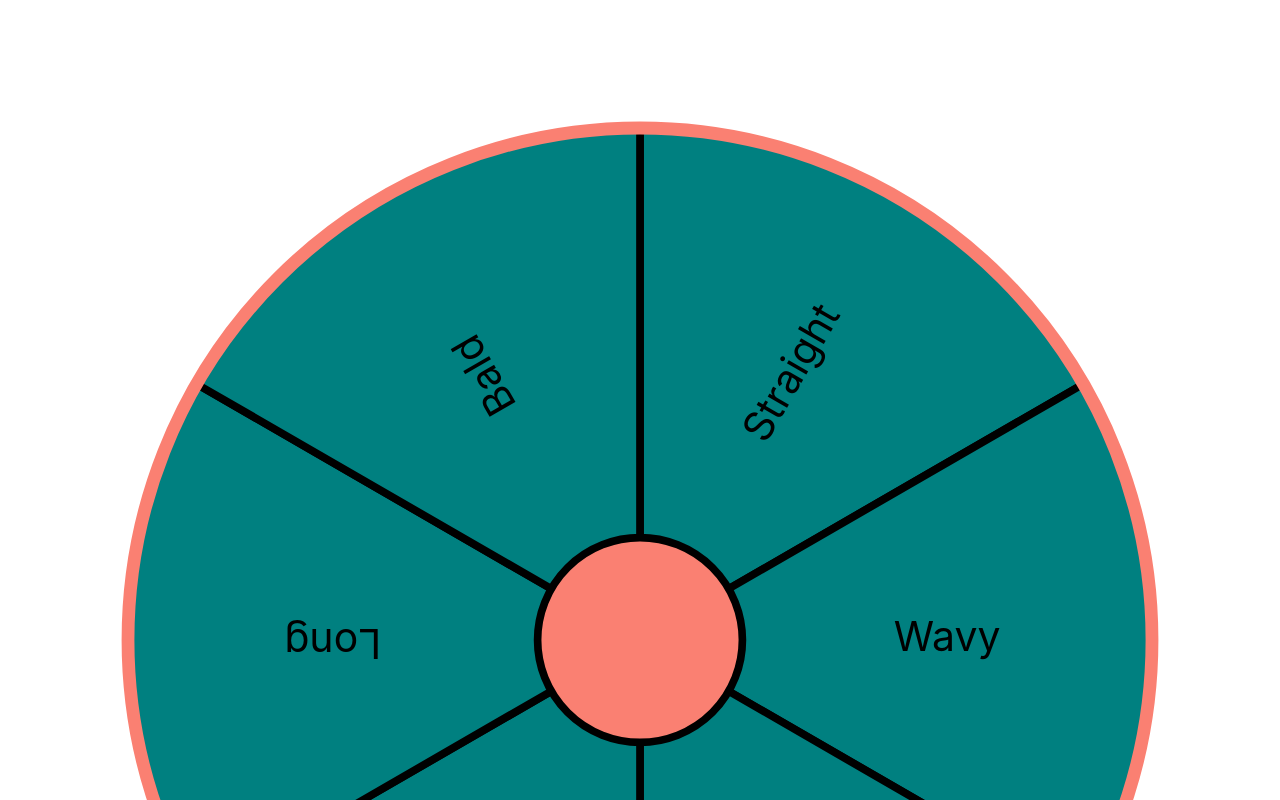
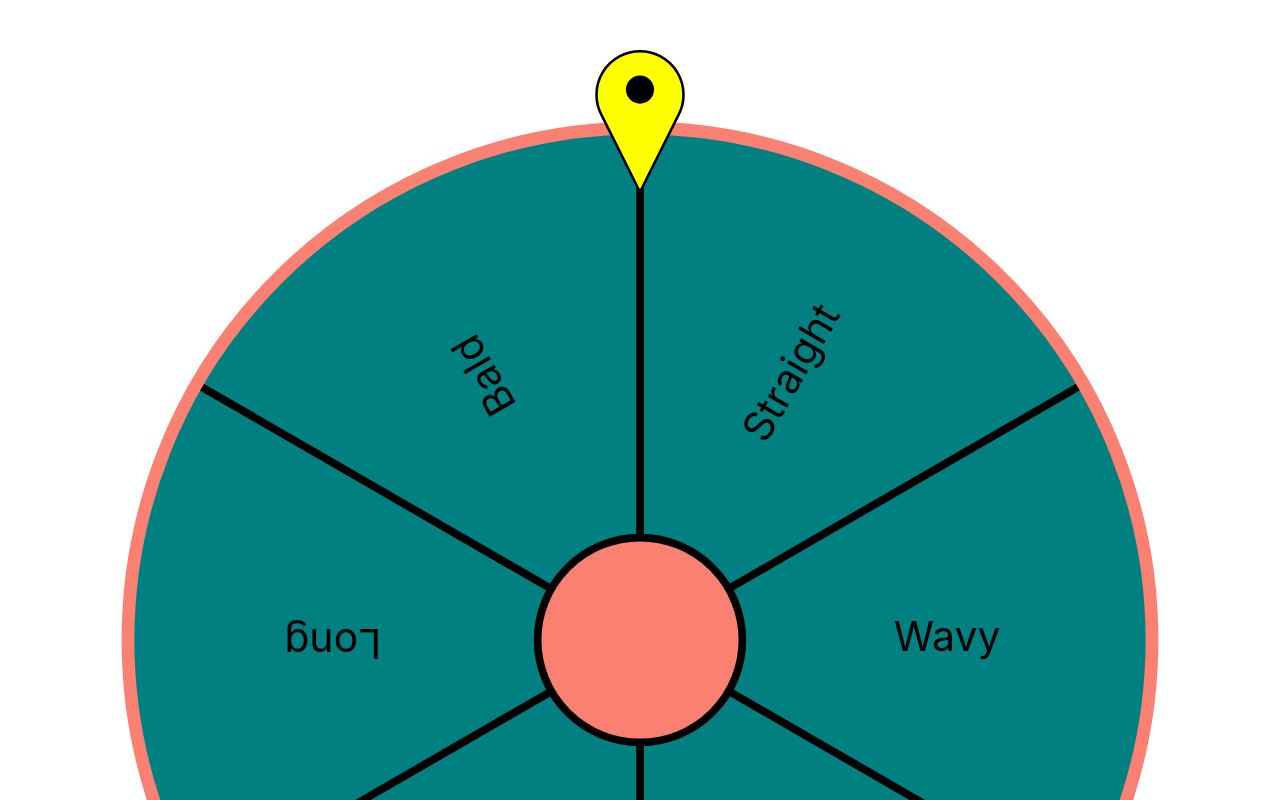
Before and after one commit to chrisic3/random-character-generator, a React (Vite) app: page / in a window 1280 px wide. Shown: the top 800 px of the page. Built offline with nearby package versions, Linux system fonts and the light colour scheme.

Commit message:
feat: add pointer svg to Wheel

```diff
--- a/src/components/Wheel.tsx
+++ b/src/components/Wheel.tsx
@@ -57,6 +57,12 @@ function Wheel({ items }: { items: WheelItem[] }): React.JSX.Element {
           strokeWidth="5"
           fill="none"
         />
+        <path
+          d="M 250 75 L 235 45 A 17 17 0 1 1 265 45 Z"
+          stroke="black"
+          fill="yellow"
+        />
+        <circle cx="250" cy="35" r="5" stroke="black" fill="black" />
         <circle
           cx={WHEEL_CENTER}
           cy={WHEEL_CENTER}
@@ -71,3 +77,5 @@ function Wheel({ items }: { items: WheelItem[] }): React.JSX.Element {
 }
 
 export default Wheel;
+
+//M ${center} ${center} L ${slice.startX} ${slice.startY} A ${radius} ${radius} 0 ${slice.largeArcFlag} 1 ${slice.endX} ${slice.endY} Z
```
